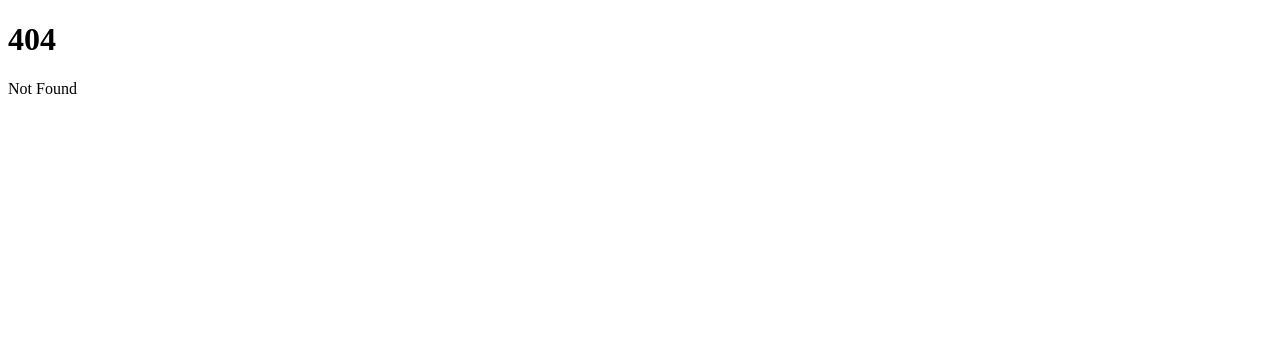
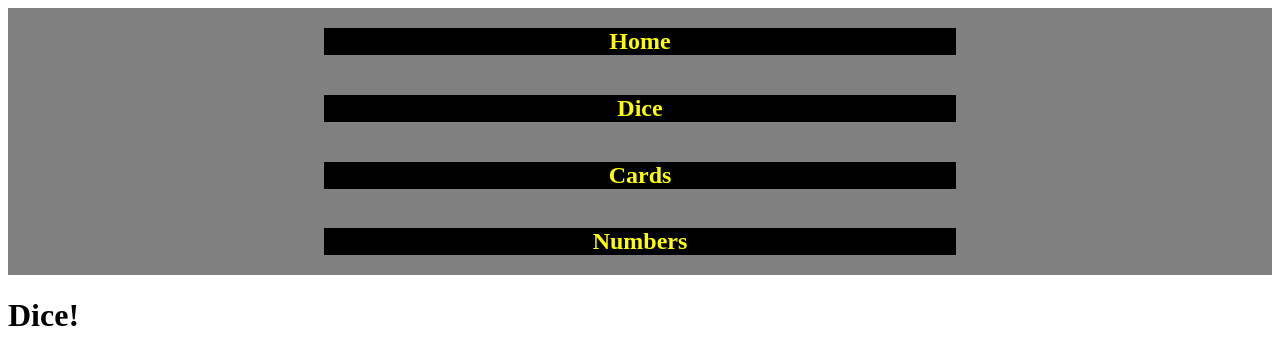
Before and after one commit to alebrozzo/timba, a SvelteKit app: page /dice in a window 1280 px wide. Before the commit this address had no page. Shown: the top 364 px of the page. Built offline with nearby package versions, Linux system fonts and the light colour scheme.

Commit message:
Some pages and layout

```diff
--- /dev/null
+++ b/src/routes/+layout.svelte
@@ -0,0 +1,33 @@
+<nav />
+<aside>
+  <div class="nav">
+    <h2><a href="/">Home</a></h2>
+    <h2><a href="/dice">Dice</a></h2>
+    <h2><a href="/cards">Cards</a></h2>
+    <h2><a href="/numbers">Numbers</a></h2>
+  </div>
+</aside>
+<main>
+  <slot />
+</main>
+
+<style>
+  .nav {
+    display: flex;
+    flex-direction: column;
+    align-items: center;
+    width: 100%;
+    background-color: gray;
+  }
+
+  h2 {
+    width: 50%;
+    background-color: black;
+    text-align: center;
+  }
+
+  a {
+    color: yellow;
+    text-decoration: none;
+  }
+</style>
--- a/src/routes/+page.svelte
+++ b/src/routes/+page.svelte
@@ -1,2 +1 @@
-<h1>Welcome to SvelteKit</h1>
-<p>Visit <a href="https://kit.svelte.dev">kit.svelte.dev</a> to read the documentation</p>
+<h1>Welcome to Timba</h1>
--- /dev/null
+++ b/src/routes/dice/+page.svelte
@@ -0,0 +1 @@
+<h1>Dice!</h1>
```
